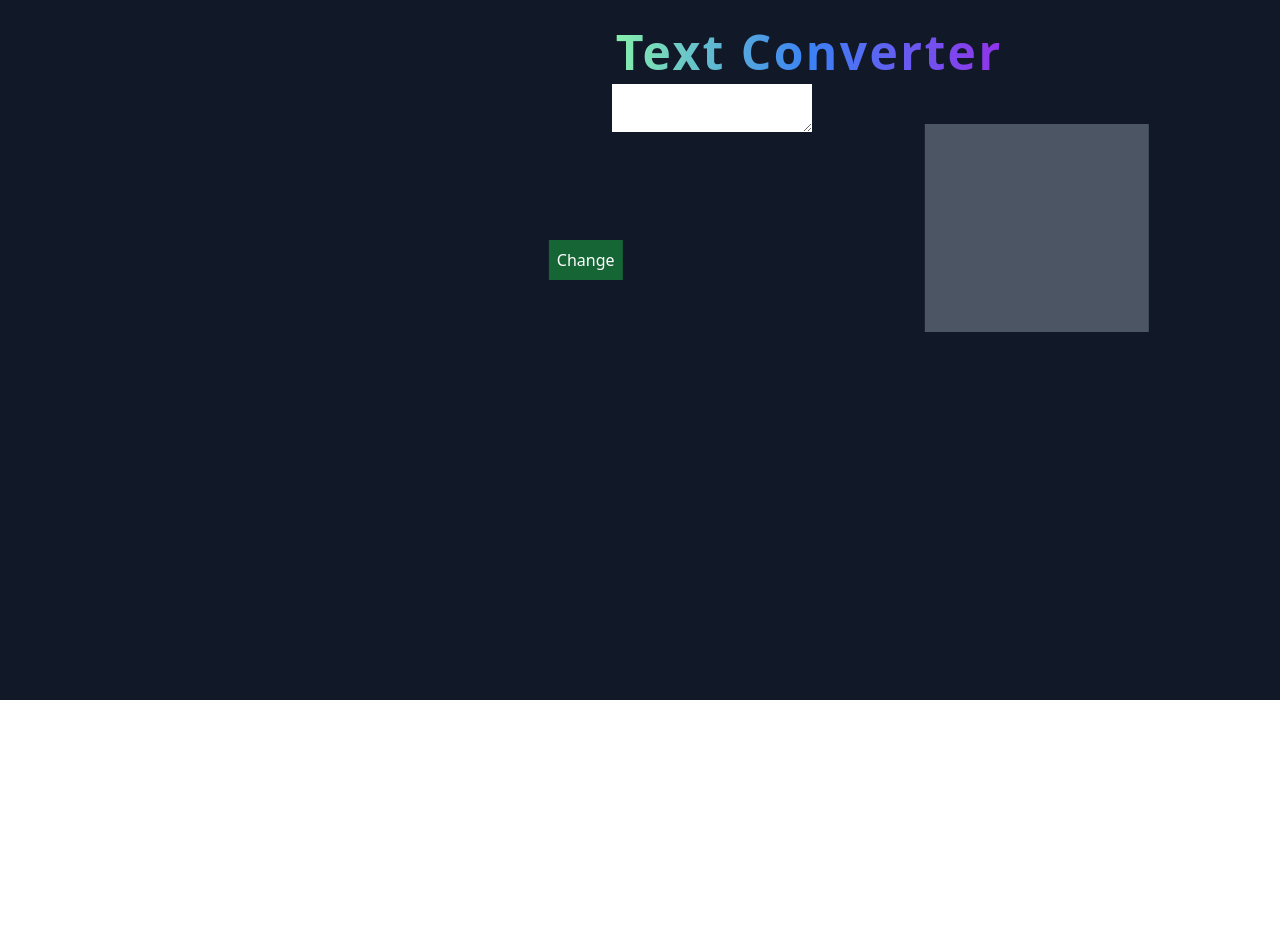
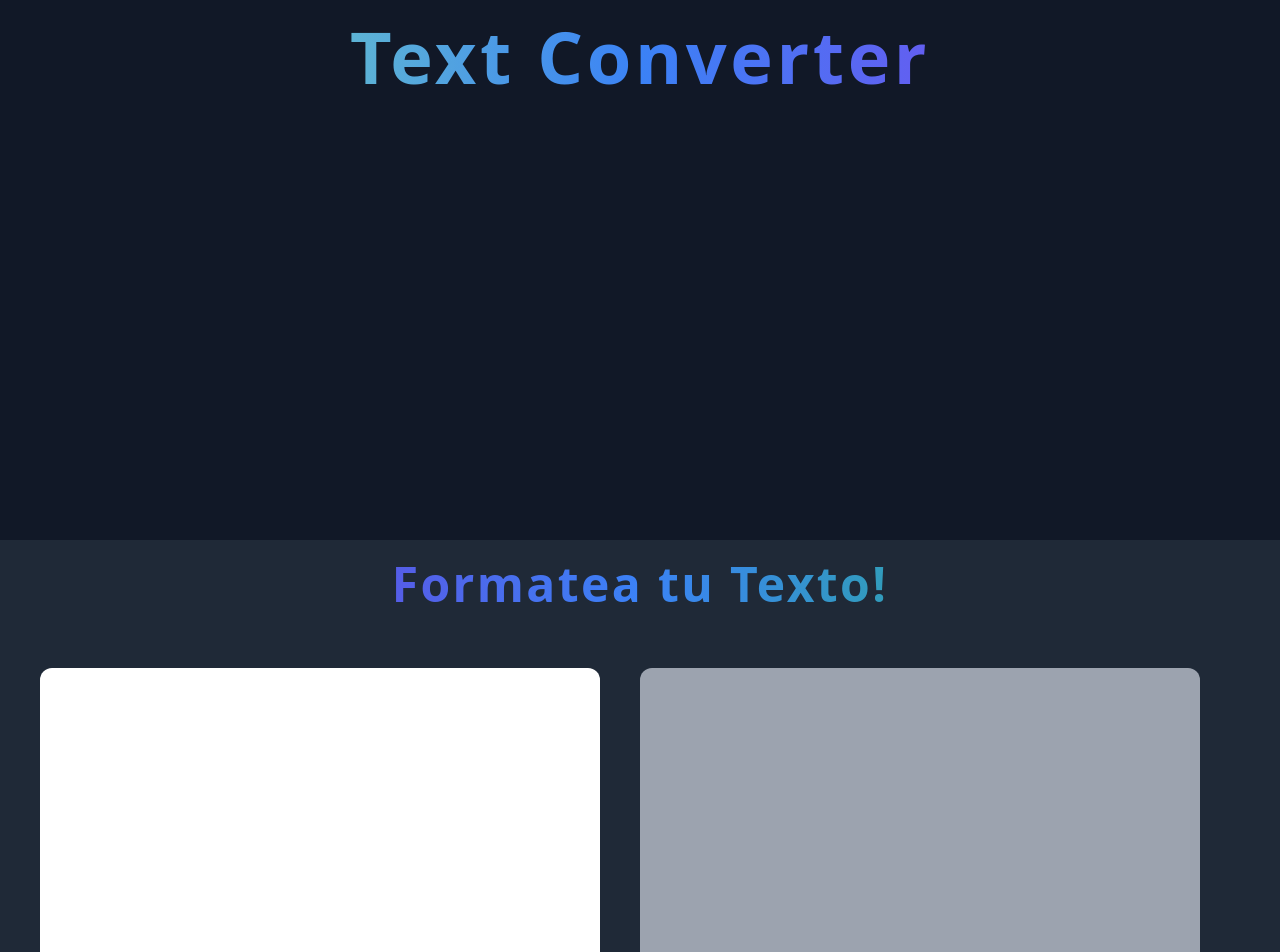
Before and after one commit to JoseAl05/text-converter, a Next.js app: page / in a window 1280 px wide. Shown: the part 260-1212 px from the top of the page. Before the commit the page ends 960 px from the top, so only its background shows below. Built offline with nearby package versions, Linux system fonts and the light colour scheme.

Commit message:
improved style of the page

```diff
--- a/app/components/CapitalizeInput.tsx
+++ b/app/components/CapitalizeInput.tsx
@@ -8,41 +8,46 @@ const CapitalizeInput = () => {
     const [inputLength, setInputLength] = useState(0);
 
     //Falta dinamizar el control del formato del input ingresado por el usuario.
-    //Por ej. Input:"Prueba de texto.  Prueba de texto".
+    //Por ej. Input:"Prueba de texto.  prueba de texto".
     //El texto no se formateará, ya que hay 2 espacios despues del punto.
-    //Solo está validado si existe 1 solo espacio.
+    //Solo está validado si existe 1 solo espacio o si no existe espacio entre el punto y el inicio de otra oración.
     const inputChange = (e) => {
 
         //Se obtienen todas las palabras luego de un punto.
         const arr = e.target.value.split('.');
-        for(let i = 0; i<arr.length;i++){
-
-            //Se valida si el primer caracter de la palabra extraida despues de un punto contiene un espacio.
-            if(arr[i].charAt(0) === " "){
+        console.log(arr);
+        for (let i = 0; i < arr.length; i++) {
+            //Se valida si el primer caracter de la palabra extraida despues de un punto, contiene un espacio.
+            if (arr[i].charAt(0) === " ") {
                 arr[i] = `${arr[i].charAt(1).toUpperCase()}${arr[i].slice(2)}`;
-            }else{
+            } else {
                 arr[i] = `${arr[i].charAt(0).toUpperCase()}${arr[i].slice(1)}`;
             }
         }
         setInputValue(arr.join(". "));
     }
-    console.log(inputValue);
 
 
     return (
         <>
-        <form>
+            <form className='bg-gray-800'>
+                <h1
+                    className=
+                        {`text-5xl text-center text-transparent font-bold tracking-wider
+                        bg-gradient-to-r from-purple-700 via-blue-500 to-green-500 bg-clip-text
+                        p-5`}
+                >
+                    Formatea tu Texto!
+                </h1>
+                <div className='flex justify-around p-10'>
                     <textarea
-                className='absolute top-[40%] left-[40%] translate-x-[50%] translate-y-[50%]'
+                        className='h-[50vh] w-full p-5 rounded-xl max-w-xl'
                         id='inputToChange'
                         name='inputToChange'
                         onChange={inputChange}
                     ></textarea>
-            <div className='bg-gray-600 w-56 h-52 absolute top-[35%] left-[60%] translate-x-[70%] translate-y-[50%]'>{inputValue}</div>
-            <button
-                type='submit'
-                className='text-white bg-green-800 p-2 absolute top-[60%] left-[40%] translate-x-[50%] translate-y-[50%]'
-            >Change</button>
+                    <textarea className='rounded-xl p-5 bg-gray-400 h-[50vh] w-full max-w-xl mx-10' value={inputValue} disabled></textarea>
+                </div>
             </form>
         </>
     );
--- a/app/page.tsx
+++ b/app/page.tsx
@@ -8,12 +8,21 @@ const inter = Inter({ subsets: ['latin'] })
 export default function Home() {
   return (
     <>
-    <div className='h-[120vh] bg-gray-900'>
-      <div className='flex justify-center items-center '>
-          <h1 className='text-5xl text-transparent bg-gradient-to-r from-green-300 via-blue-500 to-purple-600 bg-clip-text font-bold absolute top-[33%] left-[33%] translate-x-1/2 translate-y-1/2 tracking-wider'>Text Converter</h1>
-          <CapitalizeInput/>
+      <div className='max-h-screen h-screen pt-10 bg-gray-900'>
+
+        <h1 className=
+          {
+            `text-7xl text-transparent font-bold tracking-wider
+              bg-gradient-to-r from-green-300 via-blue-500 to-purple-600 bg-clip-text
+              max-w-full text-center pt-[30vh]`
+          }
+        >
+          Text Converter
+        </h1>
+
       </div>
-    </div>
+      <CapitalizeInput />
+
     </>
   )
 }
```
Lines whose indentation alone changed are shown as unchanged.
